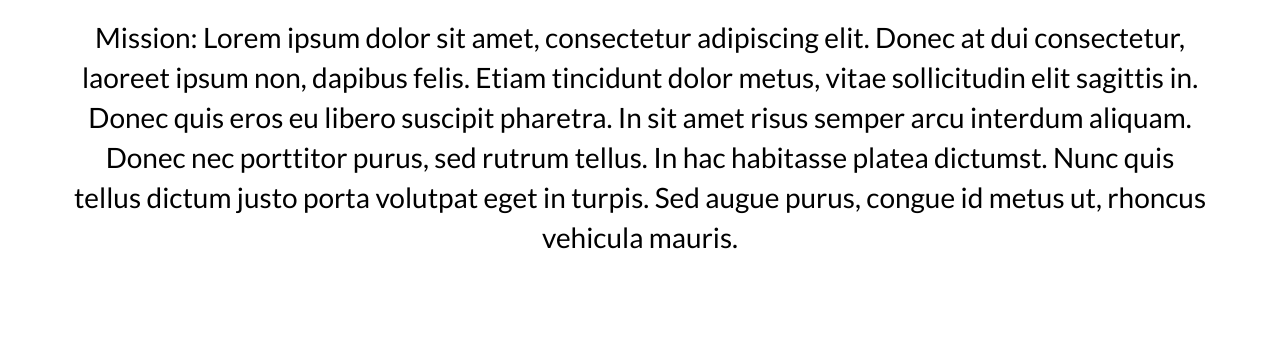
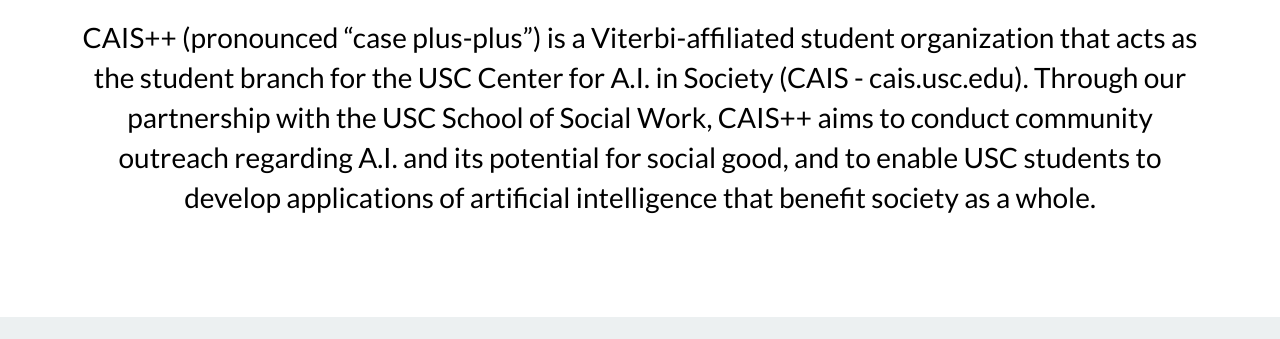
Before and after one commit to ASzot/CaisWebsite, a website: page index.html in a window 1280 px wide. Shown: the part 461-800 px from the top of the page. Drawn offline with nearby package versions, Linux system fonts and the light colour scheme.

Commit message:
Added general information about CASE

```diff
--- a/index.html
+++ b/index.html
@@ -71,8 +71,7 @@
                     <img class="img-responsive" src="img/logo.png" alt="">
                     <div class="intro-text">
                         <span class="mission">
-                            Mission:
-                            Lorem ipsum dolor sit amet, consectetur adipiscing elit. Donec at dui consectetur, laoreet ipsum non, dapibus felis. Etiam tincidunt dolor metus, vitae sollicitudin elit sagittis in. Donec quis eros eu libero suscipit pharetra. In sit amet risus semper arcu interdum aliquam. Donec nec porttitor purus, sed rutrum tellus. In hac habitasse platea dictumst. Nunc quis tellus dictum justo porta volutpat eget in turpis. Sed augue purus, congue id metus ut, rhoncus vehicula mauris.
+                           CAIS++ (pronounced “case plus-plus”) is a Viterbi-affiliated student organization that acts as the student branch for the USC Center for A.I. in Society (CAIS - cais.usc.edu). Through our partnership with the USC School of Social Work, CAIS++ aims to conduct community outreach regarding A.I. and its potential for social good, and to enable USC students to develop applications of artificial intelligence that benefit society as a whole.
                         </span>
                     </div>
                 </div>
```
